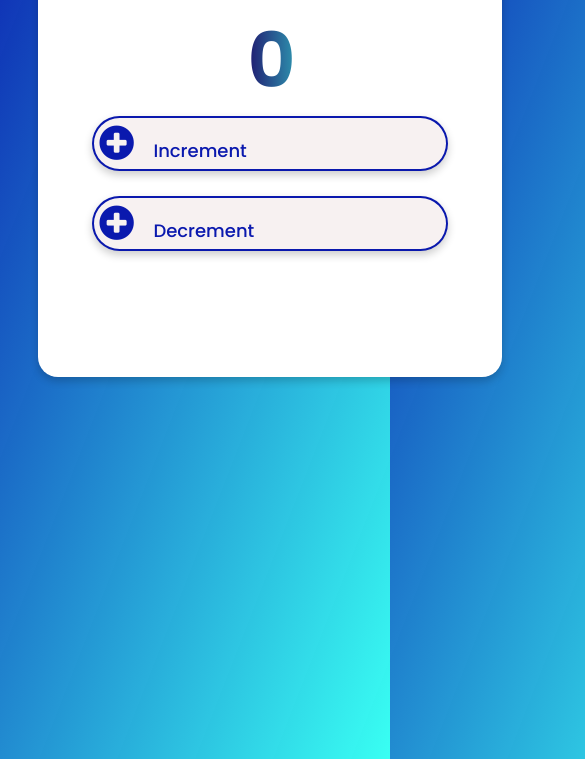
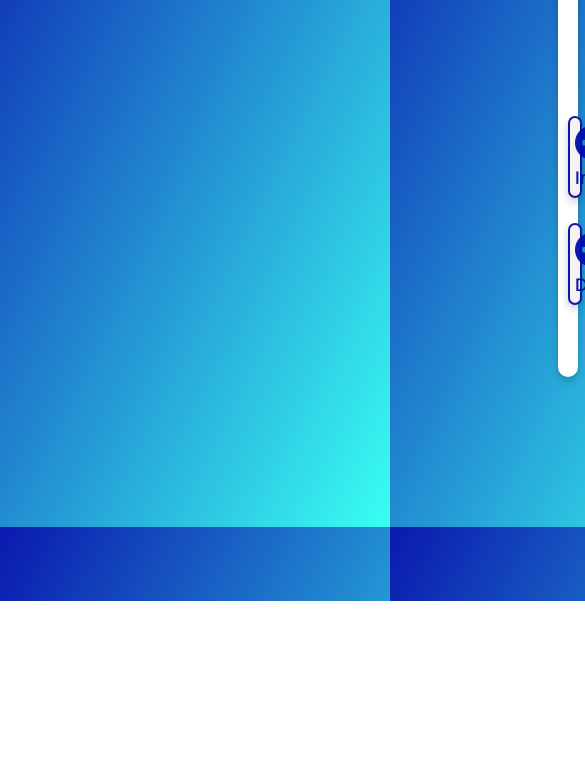
Before and after one commit to AnjaliRaj015/CounterApp, a plain HTML site: page index.html in a window 390 px wide. Shown: the part 243-1002 px from the top of the page, 585 px wide, since content can reach past the window. After the commit the page ends 844 px from the top, so only its background shows below. Drawn offline with Linux system fonts and the light colour scheme.

Commit message:
Update index.css

```diff
--- a/index.css
+++ b/index.css
@@ -60,21 +60,3 @@ body{
     color: rgb(0,16,171,0.96);
     font-size: 40px;
   }
-  @media (max-width: 400px) {
-  body{
-    height:100vh;
-    width:100vh;
-    background:linear-gradient(to bottom right,rgb(0,16,171,0.96),rgb(57,255,243,1)) ;
-}
-.card {
-    box-shadow: 0 4px 8px 0 rgba(0, 0, 0, 0.2);
-    margin:150px 350px 400px 30px;
-    text-align: center;
-    padding: 10px;
-    font-family: 'Poppins', sans-serif;
-    height: 450px;
-    background-color: white;
-    border-radius: 20px;
-  }
-}
-}
```
